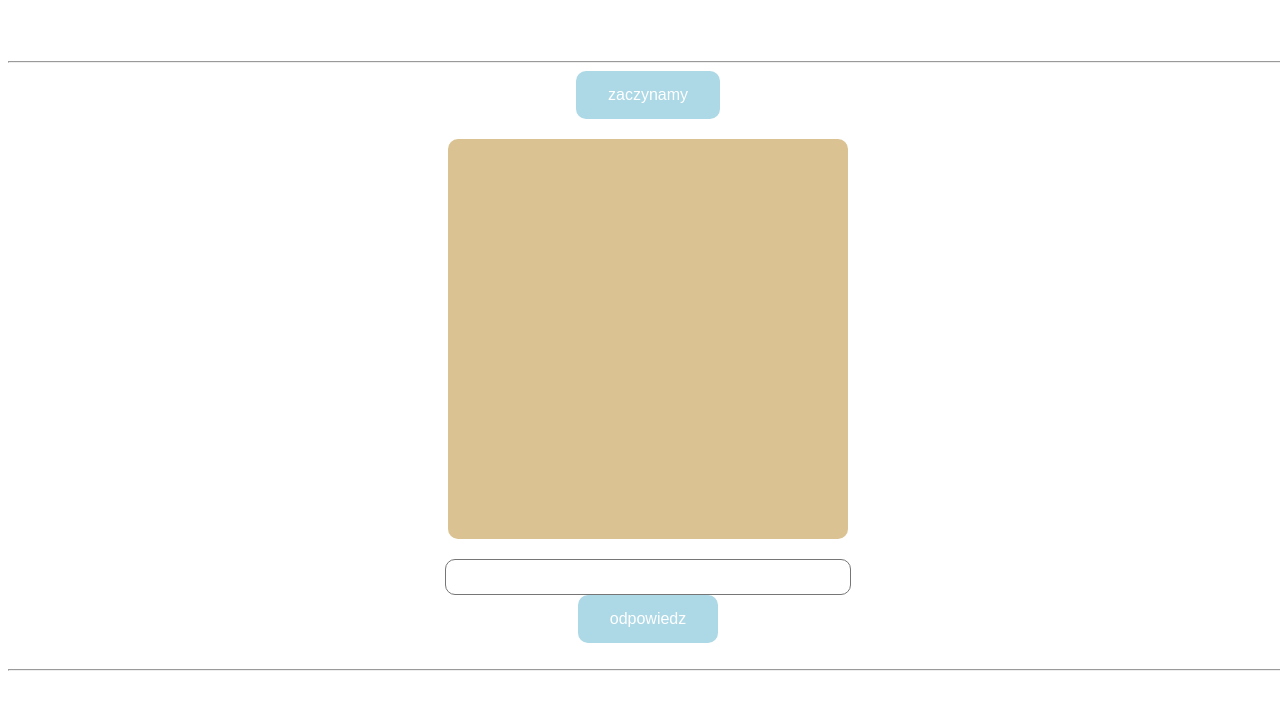
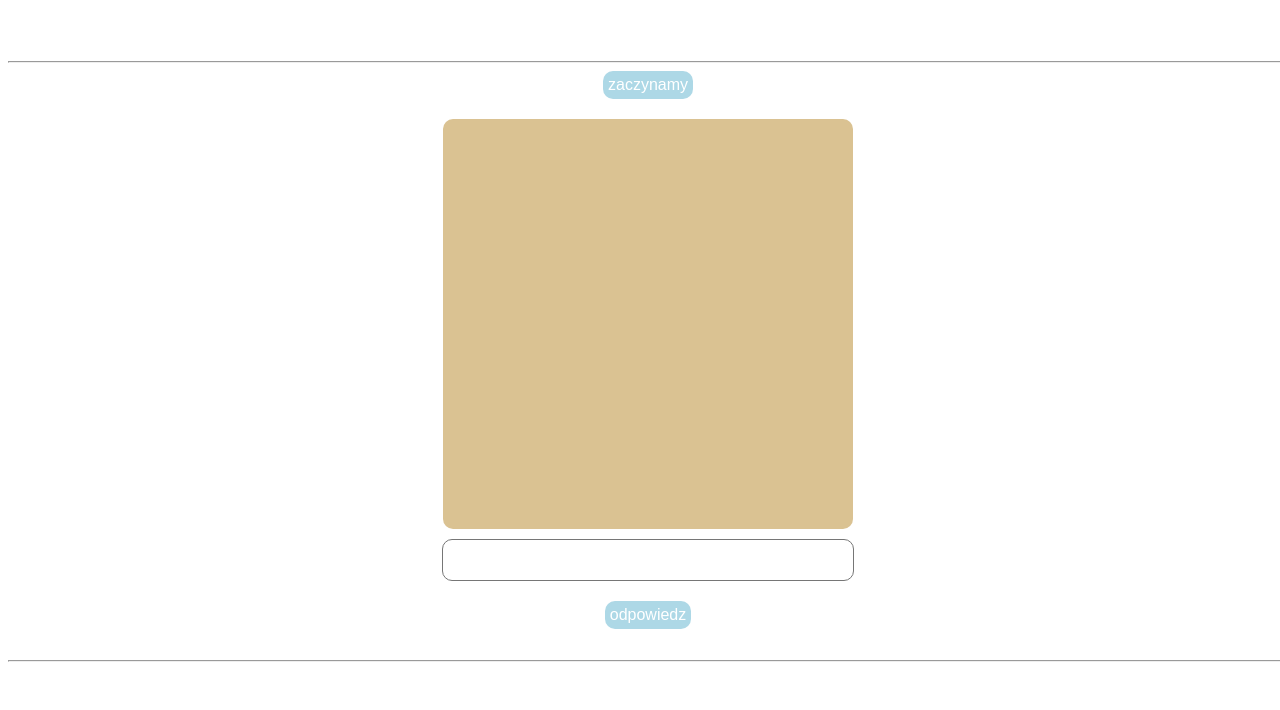
Before and after one commit to mirein-a/mirein-a.github.io, a plain HTML site: page index.html in a window 1280 px wide. Drawn offline with Linux system fonts and the light colour scheme.

Commit message:
Update style.css

```diff
--- a/style.css
+++ b/style.css
@@ -22,9 +22,8 @@ a {
   color: white;
 }
 
-.main-screen {
-  margin: auto;
-  color: black;
+.main-screen * {
+  padding: 5px 5px;
 }
 
 .display {
@@ -49,7 +48,7 @@ a {
   display: block;
   margin-left: auto;
   margin-right: auto;
-  margin-top: 20px;
+  margin-top: 5px;
   width: 400px;
   border-radius: 10px;
   resize: none;
@@ -62,6 +61,7 @@ a {
   display: block;
   margin-left: auto;
   margin-right: auto;
+  margin-top: 20px;
 }
 
 #start {
```
